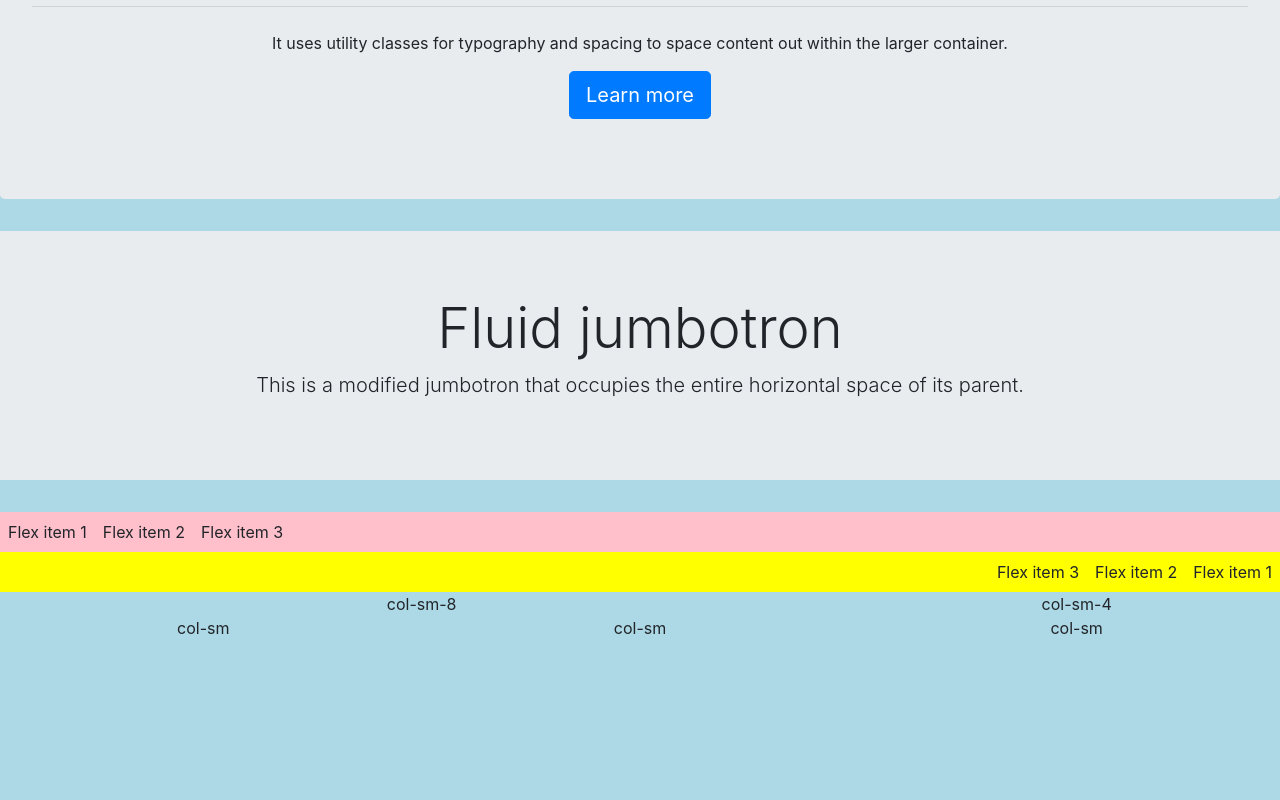
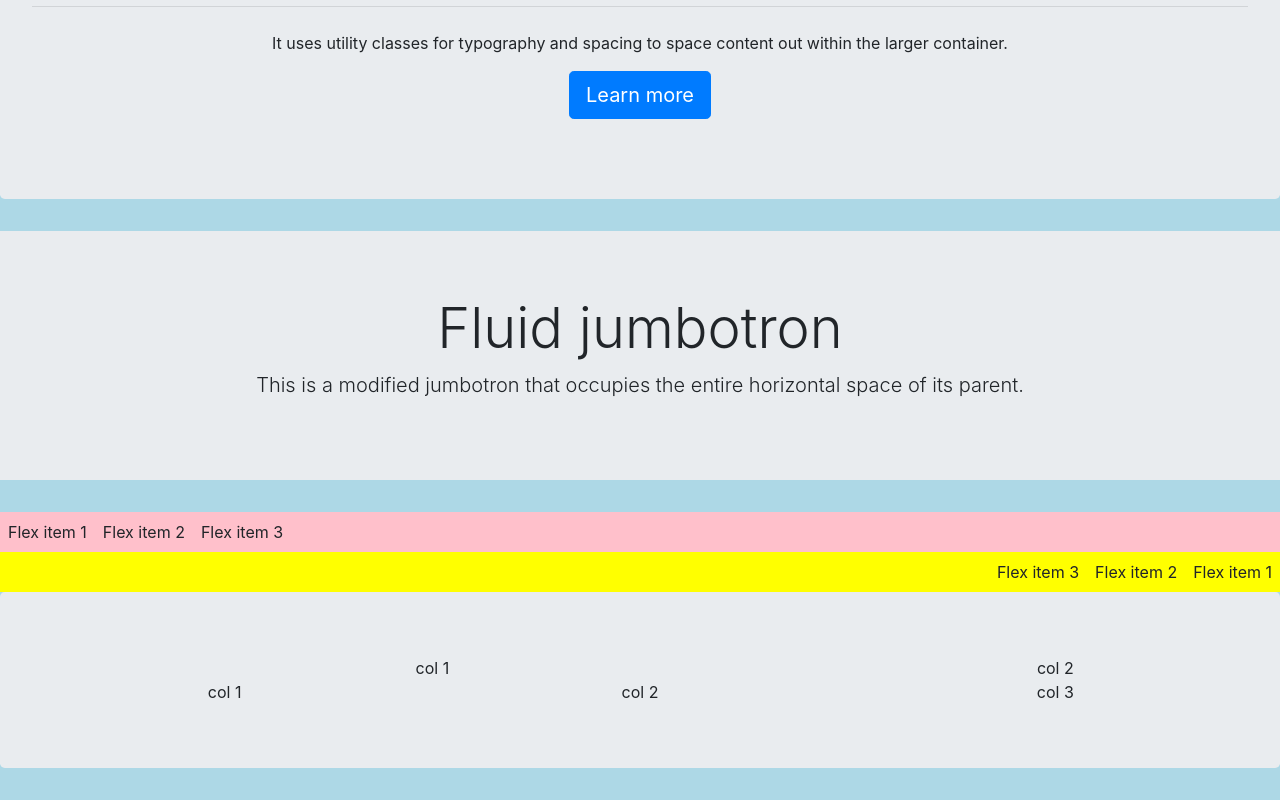
Before and after one commit to CodingSteps/WebProg, a plain HTML site: page try.html in a window 1280 px wide. Shown: the part 543-1343 px from the top of the page. Before the commit the page ends 1183 px from the top, so only its background shows below. Drawn offline with nearby package versions, Linux system fonts and the light colour scheme.

Commit message:
Update try.html

```diff
--- a/try.html
+++ b/try.html
@@ -36,14 +36,16 @@
 	  <div class="p-2">Flex item 3</div>
 	</div>
 
+	<div class="jumbotron">
 	<div class="row">
-	  <div class="col-8">col-sm-8</div>
-	  <div class="col-4">col-sm-4</div>
+	  <div class="col-8">col 1</div>
+	  <div class="col-4">col 2</div>
 	</div>
 	<div class="row">
-	  <div class="col-4">col-sm</div>
-	  <div class="col-4">col-sm</div>
-	  <div class="col-4">col-sm</div>
+	  <div class="col-4">col 1</div>
+	  <div class="col-4">col 2</div>
+	  <div class="col-4">col 3</div>
 	</div>
+    </div>
 </body>
 </html>
```
